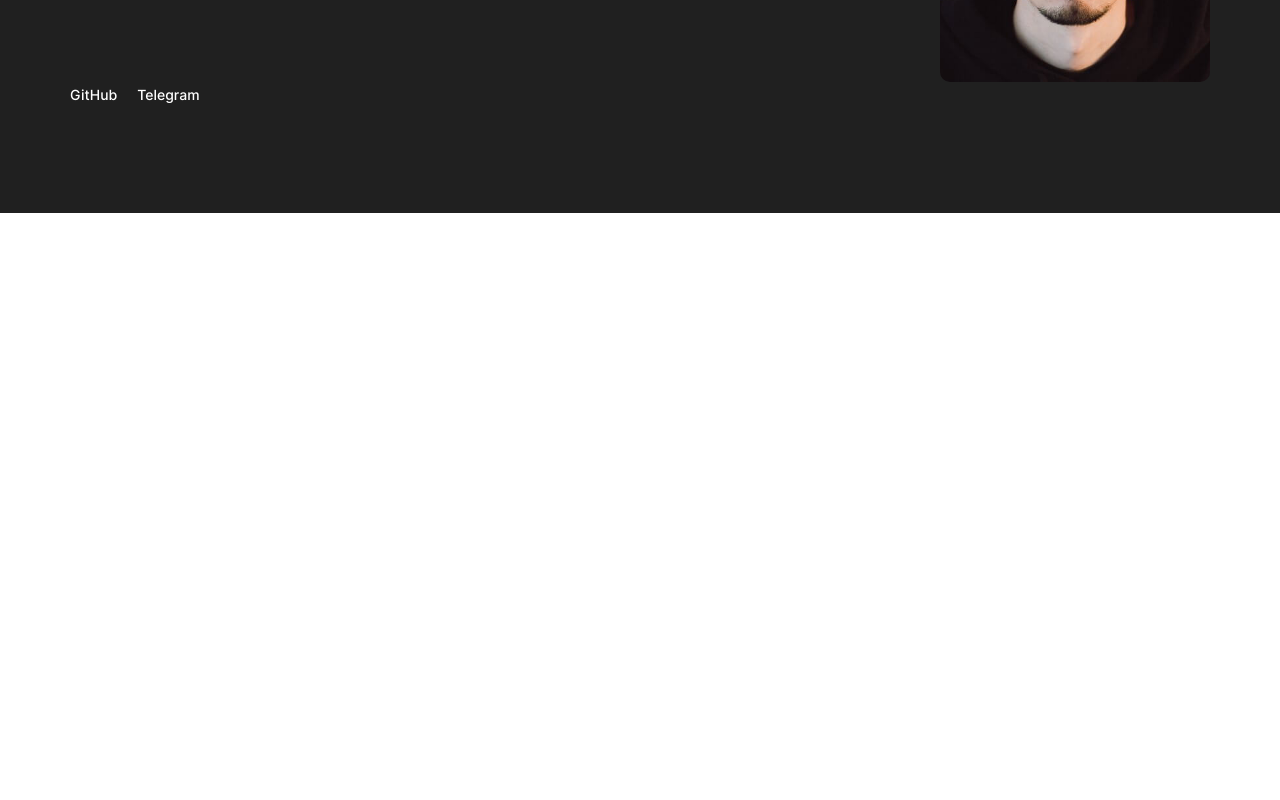
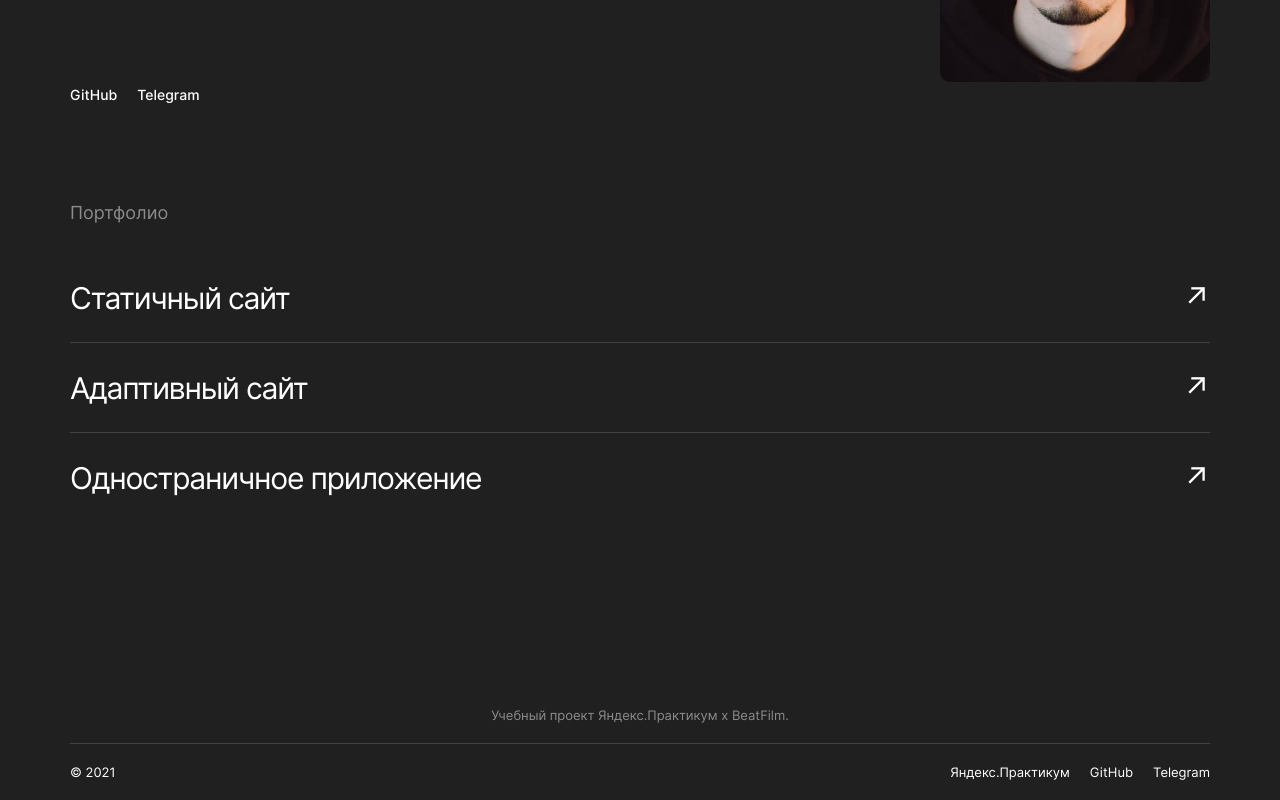
Before and after one commit to Kerjanoid/movies-explorer-frontend, a React (Create React App) app: page /movies in a window 1280 px wide. Shown: the part 2272-3072 px from the top of the page. Before the commit the page ends 2485 px from the top, so only its background shows below. Built offline with nearby package versions, Linux system fonts and the light colour scheme.

Commit message:
Landing for desktop done

```diff
--- a/src/components/AboutMe/AboutMe.css
+++ b/src/components/AboutMe/AboutMe.css
@@ -4,7 +4,7 @@
   justify-content: flex-start;
   align-self: stretch;
   max-width: 1280px;
-  padding: 110px 70px;
+  padding: 110px 70px 100px;
 }
 
 .student__title-container {
@@ -80,6 +80,11 @@
   font-size: 14px;
   line-height: 17px;
   color: #FFFFFF;
+  transition: linear .3s;
+}
+
+.student__link:hover {
+  opacity: .7;
 }
 
 .student__photo {
--- a/src/components/Footer/Footer.css
+++ b/src/components/Footer/Footer.css
@@ -1,38 +1,70 @@
-.App {
-  text-align: center;
+.footer {
+  margin: 0;
+  display: flex;
+  flex-direction: column;
+  justify-content: flex-end;
+  align-items: center;
+  align-self: stretch;
+  max-width: 1140px;
+  padding: 0 70px;
+  height: 172px;
 }
 
-.App-logo {
-  height: 40vmin;
-  pointer-events: none;
+.footer__title {
+  display: flex;
+  margin: 0 0 20px 0;
+  font-weight: 400;
+  font-size: 13px;
+  line-height: 16px;
+  text-align: center;
+  color: #8B8B8B;
 }
 
-@media (prefers-reduced-motion: no-preference) {
-  .App-logo {
-    animation: App-logo-spin infinite 20s linear;
-  }
+.footer__links-bar {
+  margin: 0;
+  display: flex;
+  align-self: stretch;
+  flex-direction: row;
+  justify-content: space-between;
+  align-items: center;
+  border-top: 1px solid #424242;
+  height: 56px;
+  font-weight: 400;
+  font-size: 13px;
+  line-height: 16px;
 }
 
-.App-header {
-  background-color: #282c34;
-  min-height: 100vh;
+.footer__copyright {
   display: flex;
-  flex-direction: column;
-  align-items: center;
-  justify-content: center;
-  font-size: calc(10px + 2vmin);
-  color: white;
+  margin: 0;
 }
 
-.App-link {
-  color: #61dafb;
+.footer__navtab {
+  display: flex;
+  margin: 0;
 }
 
-@keyframes App-logo-spin {
-  from {
-    transform: rotate(0deg);
-  }
-  to {
-    transform: rotate(360deg);
-  }
+.footer__links {
+  display: grid;
+  grid-template-columns: repeat(3, auto);
+  column-gap: 20px;
+  margin: 0;
+  padding: 0;
 }
+
+.footer__links-item {
+  display: flex;
+  margin: 0;
+}
+
+.footer__link {
+  display: flex;
+  margin: 0;
+  color: #FFFFFF;
+  text-decoration: none;
+  transition: linear .3s;
+}
+
+.footer__link:hover {
+  opacity: .7;
+}
--- a/src/components/Footer/Footer.js
+++ b/src/components/Footer/Footer.js
@@ -1,25 +1,35 @@
-import logo from '../../logo.svg';
-import './App.css';
+import './Footer.css';
 
-function App() {
+function Footer() {
   return (
-    <div className="App">
-      <header className="App-header">
-        <img src={logo} className="App-logo" alt="logo" />
-        <p>
-          Edit <code>src/App.js</code> and save to reload.
+    <footer className="footer">
+      <h3 className="footer__title">Учебный проект Яндекс.Практикум х BeatFilm.</h3>
+      <div className="footer__links-bar">
+        <p className="footer__copyright">
+          &#169; {new Date().getFullYear()}
         </p>
-        <a
-          className="App-link"
-          href="https://reactjs.org"
-          target="_blank"
-          rel="noopener noreferrer"
-        >
-          Learn React
-        </a>
-      </header>
-    </div>
+        <nav className="footer__navtab">
+          <ul className="footer__links">
+            <li className="footer__links-item">
+              <a href="https://practicum.yandex.ru/" className="footer__link" target="_blank" rel="noopener noreferrer">
+                Яндекс.Практикум
+              </a>
+            </li>
+            <li className="footer__links-item">
+              <a href="https://github.com/Kerjanoid" className="footer__link" target="_blank" rel="noopener noreferrer">
+                GitHub
+              </a>
+            </li>
+            <li className="footer__links-item">
+              <a href="https://t.me/Kerjanoid" className="footer__link" target="_blank" rel="noopener noreferrer">
+                Telegram
+              </a>
+            </li>
+          </ul>
+        </nav>
+      </div>
+    </footer>
   );
 }
 
-export default App;
+export default Footer;
--- a/src/components/Header/Header.css
+++ b/src/components/Header/Header.css
@@ -71,6 +71,11 @@
   font-weight: 400;
   font-size: 12px;
   line-height: 16px;
+  transition: linear .3s;
+}
+
+.header__link:hover {
+  opacity: .7;
 }
 
 .header__link_logged-in {
@@ -88,6 +93,11 @@
   background-color: #3ddc84;
   color: #000;
   border-radius: 3px;
+  transition: linear .3s;
+}
+
+.header__link_entry-button:hover {
+  opacity: .8;
 }
 
 .font-weight-400 {
@@ -101,6 +111,11 @@
   border-radius: 20px;
   font-size: 14px;
   line-height: 16px;
+  transition: linear .3s;
+}
+
+.header__link_account-button:hover {
+  opacity: .8;
 }
 
 .header__li_account-button {
--- a/src/components/Main/Main.js
+++ b/src/components/Main/Main.js
@@ -4,6 +4,8 @@ import Promo from "../Promo/Promo";
 import AboutProject from "../AboutProject/AboutProject";
 import Techs from "../Techs/Techs";
 import AboutMe from "../AboutMe/AboutMe";
+import Portfolio from "../Portfolio/Portfolio";
+import Footer from "../Footer/Footer";
 
 function Main({ loggedIn }) {
   return (
@@ -14,10 +16,9 @@ function Main({ loggedIn }) {
         <AboutProject />
         <Techs />
         <AboutMe />
-        {/*
-    <NavTab />
-    <Portfolio /> */}
+        <Portfolio />
       </main>
+      <Footer />
     </>
   );
 }
--- a/src/components/NavTab/NavTab.css
+++ b/src/components/NavTab/NavTab.css
@@ -29,4 +29,9 @@
   border-radius: 10px;
   width: 96px;
   height: 36px;
+  transition: linear .3s;
 }
+
+.navtab__link:hover {
+  opacity: .8;
+}
--- a/src/components/Portfolio/Portfolio.css
+++ b/src/components/Portfolio/Portfolio.css
@@ -1,38 +1,61 @@
-.App {
-  text-align: center;
+.portfolio {
+  display: flex;
+  flex-direction: column;
+  justify-content: flex-start;
+  align-self: stretch;
+  max-width: 1280px;
+  padding: 0 70px 106px;
 }
 
-.App-logo {
-  height: 40vmin;
-  pointer-events: none;
+.portfolio__title {
+  margin: 0 0 30px 0;
+  font-weight: 400;
+  font-size: 18px;
+  line-height: 20px;
+  color: #8B8B8B;
 }
 
-@media (prefers-reduced-motion: no-preference) {
-  .App-logo {
-    animation: App-logo-spin infinite 20s linear;
-  }
+.portfolio__list {
+  margin: 0;
+  padding: 0;
+  display: flex;
+  flex-direction: column;
+  justify-content: flex-start;
+  align-items: stretch;
 }
 
-.App-header {
-  background-color: #282c34;
-  min-height: 100vh;
+.portfolio__item {
+  margin: 0;
   display: flex;
-  flex-direction: column;
-  align-items: center;
-  justify-content: center;
-  font-size: calc(10px + 2vmin);
-  color: white;
+  flex-direction: row;
+  justify-content: stretch;
+  border-bottom: 1px solid #424242;
 }
 
-.App-link {
-  color: #61dafb;
+.portfolio__item:last-of-type {
+  border-bottom: none;
 }
 
-@keyframes App-logo-spin {
-  from {
-    transform: rotate(0deg);
-  }
-  to {
-    transform: rotate(360deg);
-  }
+.portfolio__link {
+  margin: 0;
+  margin: 20px 0 19px;
+  width: 100%;
+  display: flex;
+  justify-content: space-between;
+  align-items: center;
+  color: #FFFFFF;
+  text-decoration: none;
+  transition: linear .3s;
 }
+
+.portfolio__link:hover {
+  opacity: 0.7;
+}
+
+.portfolio__link-text {
+  margin: 0;
+  font-weight: normal;
+  font-size: 30px;
+  line-height: 50px;
+  letter-spacing: -0.04em;
+}
--- a/src/components/Portfolio/Portfolio.js
+++ b/src/components/Portfolio/Portfolio.js
@@ -1,25 +1,31 @@
-import logo from '../../logo.svg';
-import './App.css';
+import './Portfolio.css';
 
-function App() {
+function Portfolio() {
   return (
-    <div className="App">
-      <header className="App-header">
-        <img src={logo} className="App-logo" alt="logo" />
-        <p>
-          Edit <code>src/App.js</code> and save to reload.
-        </p>
-        <a
-          className="App-link"
-          href="https://reactjs.org"
-          target="_blank"
-          rel="noopener noreferrer"
-        >
-          Learn React
-        </a>
-      </header>
-    </div>
+    <section className="portfolio">
+      <h2 className="portfolio__title">Портфолио</h2>
+      <ul className="portfolio__list">
+        <li className="portfolio__item">
+          <a href="https://kerjanoid.github.io/how-to-learn/" className="portfolio__link" target="_blank" rel="noopener noreferrer">
+            <p className="portfolio__link-text">Статичный сайт</p>
+            <p className="portfolio__link-text">&#8599;</p>
+          </a>
+        </li>
+        <li className="portfolio__item">
+          <a href="https://kerjanoid.github.io/russian-travel/" className="portfolio__link" target="_blank" rel="noopener noreferrer">
+            <p className="portfolio__link-text">Адаптивный сайт</p>
+            <p className="portfolio__link-text">&#8599;</p>
+          </a>
+        </li>
+        <li className="portfolio__item">
+          <a href="https://express-mesto.kerjanoid.nomoredomains.club/" className="portfolio__link" target="_blank" rel="noopener noreferrer">
+            <p className="portfolio__link-text">Одностраничное приложение</p>
+            <p className="portfolio__link-text">&#8599;</p>
+          </a>
+        </li>
+      </ul>
+    </section>
   );
 }
 
-export default App;
+export default Portfolio;
```
